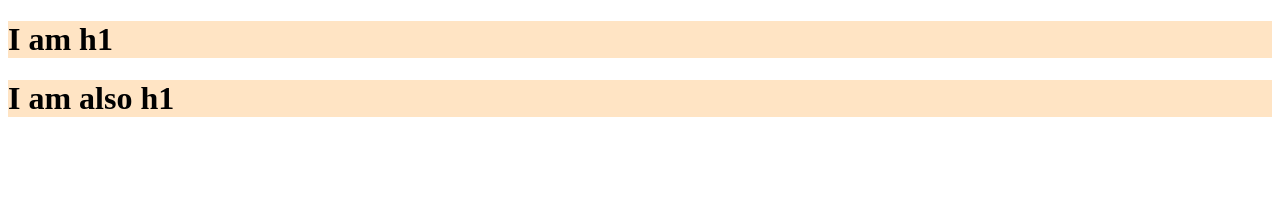
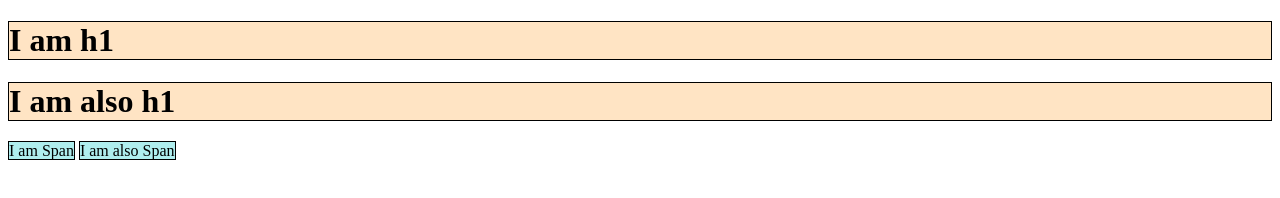
Before and after one commit to WoncheolKim/The-Web-Developer, a plain HTML site: page Display/index.html in a window 1280 px wide. Drawn offline with Linux system fonts and the light colour scheme.

Commit message:
border h1, span

```diff
--- a/Display/app.css
+++ b/Display/app.css
@@ -1,3 +1,9 @@
 h1 {
   background-color: bisque;
+  border: 1px solid black;
 }
+
+span {
+  background-color: paleturquoise;
+  border: 1px solid black;
+}
--- a/Display/index.html
+++ b/Display/index.html
@@ -10,5 +10,7 @@
 <body>
   <h1>I am h1</h1>
   <h1>I am also h1</h1>
+  <span>I am Span</span>
+  <span>I am also Span</span>
 </body>
 </html>
```
